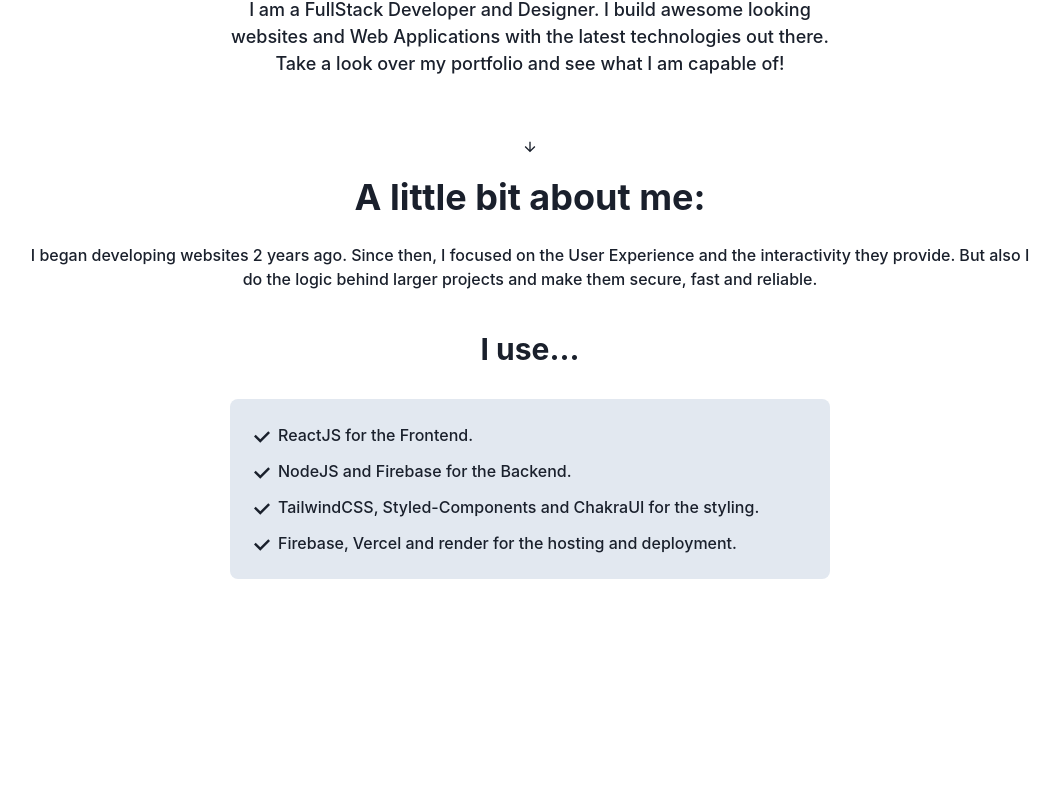
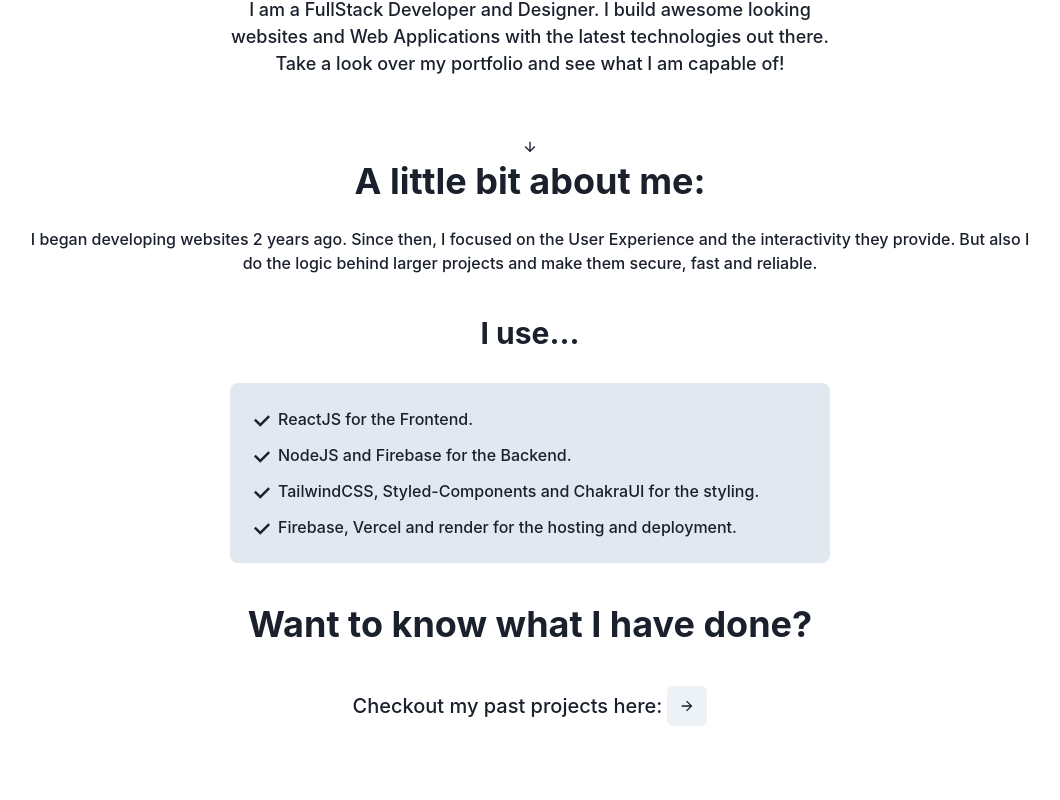
Before and after one commit to pulgueta/Next-Portfolio, a Next.js app: page / in a window 1280 px wide. Shown: the part 680-1480 px from the top of the page, without its empty margins (110-1170 px from the left). Built offline with nearby package versions, Linux system fonts and the light colour scheme.

Commit message:
About animations

```diff
--- a/components/About.jsx
+++ b/components/About.jsx
@@ -7,33 +7,85 @@ import {
   ListIcon,
   Text,
   useColorMode,
+  IconButton,
 } from "@chakra-ui/react";
-import { CheckIcon } from "@chakra-ui/icons";
+import { CheckIcon, ArrowForwardIcon } from "@chakra-ui/icons";
+
+import { motion } from "framer-motion";
 
 const About = () => {
   const { colorMode } = useColorMode();
   const isDark = colorMode === "dark";
 
   return (
-    <Box h="100vh" id="about">
+    <Box h="100vh">
       <Flex
         justify="center"
         alignItems="center"
         direction="column"
         px={[4, 4, 4, 2]}
-        py={14}
+        py={10}
         maxW="5xl"
         mx="auto"
       >
-        <Heading mb={6}>A little bit about me:</Heading>
-        <Text fontWeight={500} textAlign="center">
+        <Heading
+          as={motion.h1}
+          initial={{
+            opacity: 0,
+            y: -30,
+          }}
+          whileInView={{
+            opacity: 1,
+            y: 0,
+            transition: {
+              duration: 0.75,
+            },
+          }}
+          mb={6}
+        >
+          A little bit about me:
+        </Heading>
+        <Text
+          as={motion.p}
+          initial={{
+            opacity: 0,
+            y: 30,
+          }}
+          whileInView={{
+            opacity: 1,
+            y: 0,
+            transition: {
+              duration: 0.75,
+              delay: 0.5,
+            },
+          }}
+          fontWeight={500}
+          textAlign="center"
+        >
           I began developing websites 2 years ago. Since then, I focused on the
           User Experience and the interactivity they provide. But also I do the
           logic behind larger projects and make them secure, fast and reliable.
         </Text>
 
         <Box w={600} py={2}>
-          <Heading as="h2" size="lg" textAlign={"center"} my={8}>
+          <Heading
+            as={motion.h2}
+            initial={{
+              opacity: 0,
+              x: -30,
+            }}
+            whileInView={{
+              opacity: 1,
+              x: 0,
+              transition: {
+                duration: 0.75,
+                delay: 0.75,
+              },
+            }}
+            size="lg"
+            textAlign={"center"}
+            my={8}
+          >
             I use...
           </Heading>
           <List
@@ -45,23 +97,124 @@ const About = () => {
             bg={isDark ? "gray.700" : "gray.200"}
             p={6}
           >
-            <ListItem>
+            <ListItem
+              as={motion.li}
+              initial={{
+                opacity: 0,
+                x: -20,
+              }}
+              whileInView={{
+                opacity: 1,
+                x: 0,
+                transition: {
+                  duration: 0.75,
+                  delay: 0.75,
+                },
+              }}
+            >
               <ListIcon as={CheckIcon} />
               ReactJS for the Frontend.
             </ListItem>
-            <ListItem>
+            <ListItem
+              as={motion.li}
+              initial={{
+                opacity: 0,
+                x: -20,
+              }}
+              whileInView={{
+                opacity: 1,
+                x: 0,
+                transition: {
+                  duration: 0.75,
+                  delay: 1,
+                },
+              }}
+            >
               <ListIcon as={CheckIcon} />
               NodeJS and Firebase for the Backend.
             </ListItem>
-            <ListItem>
+            <ListItem
+              as={motion.li}
+              initial={{
+                opacity: 0,
+                x: -20,
+              }}
+              whileInView={{
+                opacity: 1,
+                x: 0,
+                transition: {
+                  duration: 0.75,
+                  delay: 1.25,
+                },
+              }}
+            >
               <ListIcon as={CheckIcon} />
               TailwindCSS, Styled-Components and ChakraUI for the styling.
             </ListItem>
-            <ListItem>
+            <ListItem
+              as={motion.li}
+              initial={{
+                opacity: 0,
+                x: -20,
+              }}
+              whileInView={{
+                opacity: 1,
+                x: 0,
+                transition: {
+                  duration: 0.75,
+                  delay: 1.5,
+                },
+              }}
+            >
               <ListIcon as={CheckIcon} />
               Firebase, Vercel and render for the hosting and deployment.
             </ListItem>
           </List>
+          <Box w={[400, 500, 600]} mx={"auto"}>
+            <Heading
+              as={motion.h1}
+              initial={{
+                opacity: 0,
+                x: 20,
+              }}
+              whileInView={{
+                opacity: 1,
+                x: 0,
+                transition: {
+                  duration: 0.75,
+                  delay: 1.75,
+                },
+              }}
+              textAlign={"center"}
+              py={10}
+            >
+              Want to know what I have done?
+            </Heading>
+            <Flex
+              as={motion.div}
+              initial={{
+                opacity: 0,
+                x: 30,
+              }}
+              whileInView={{
+                opacity: 1,
+                x: 0,
+                transition: {
+                  duration: 0.75,
+                  delay: 2,
+                },
+              }}
+              w={["90%", "80%", "60%"]}
+              mx={"auto"}
+              alignItems={"center"}
+              justifyContent={"space-around"}
+            >
+              <Text fontWeight={500} fontSize={"xl"}>
+                Checkout my past projects here:
+              </Text>
+              <IconButton icon={<ArrowForwardIcon />} />
+            </Flex>
+          </Box>
         </Box>
       </Flex>
     </Box>
```
